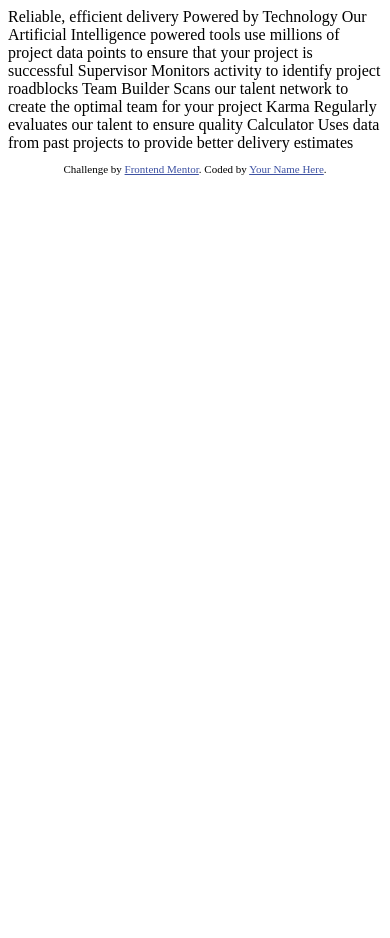
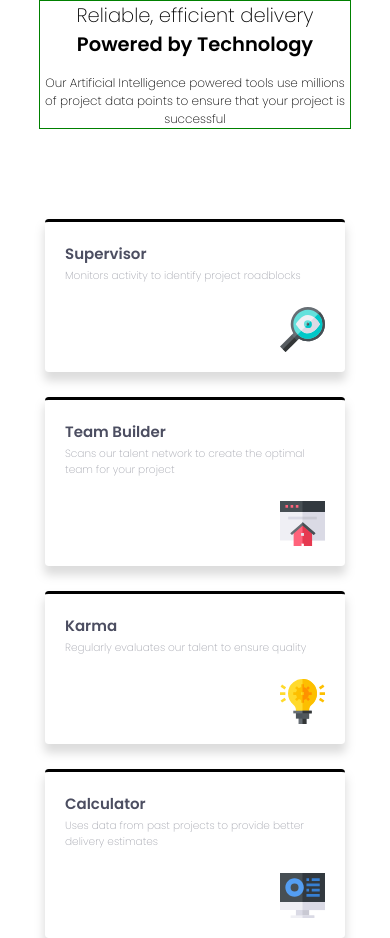
Before and after one commit to wojocode/feature-card, a plain HTML site: page index.html in a window 390 px wide. Before the commit the page ends 844 px from the top, so only its background shows below. Drawn offline with Linux system fonts and the light colour scheme.

Commit message:
responsive structure

```diff
--- a/index.html
+++ b/index.html
@@ -3,43 +3,46 @@
 <head>
   <meta charset="UTF-8">
   <meta name="viewport" content="width=device-width, initial-scale=1.0"> <!-- displays site properly based on user's device -->
-
+<link rel="stylesheet" href="style.css" type="text/css" media="all">
   <link rel="icon" type="image/png" sizes="32x32" href="./images/favicon-32x32.png">
 
   <title>Frontend Mentor | Four card feature section</title>
 
-  <!-- Feel free to remove these styles or customise in your own stylesheet 👍 -->
-  <style>
-    .attribution { font-size: 11px; text-align: center; }
-    .attribution a { color: hsl(228, 45%, 44%); }
-  </style>
 </head>
 <body>
+  <main>
 
-  Reliable, efficient delivery
-  Powered by Technology
-
-  Our Artificial Intelligence powered tools use millions of project data points
-  to ensure that your project is successful
-
-  Supervisor
-  Monitors activity to identify project roadblocks
-
-  Team Builder
-  Scans our talent network to create the optimal team for your project
-
-  Karma
-  Regularly evaluates our talent to ensure quality
-
-  Calculator
-  Uses data from past projects to provide better delivery estimates
+     <div class="brand_label">
+      <h2>Reliable, efficient delivery</h2>
+      <h1>Powered by Technology</h1>
+      <p>Our Artificial Intelligence powered tools use millions of project data points
+        to ensure that your project is successful</p>
+     </div>
 
 
-  <footer>
-    <p class="attribution">
-      Challenge by <a href="https://www.frontendmentor.io?ref=challenge" target="_blank">Frontend Mentor</a>.
-      Coded by <a href="#">Your Name Here</a>.
-    </p>
-  </footer>
+      <div class="container">
+        <div class="supervisor_card">
+          <h3>Supervisor</h3>
+          <p>Monitors activity to identify project roadblocks</p>
+          <img src="images/icon-supervisor.svg" aria-hidden="true">
+        </div>
+        <div class="builder_card">
+          <h3>Team Builder</h3>
+          <p>Scans our talent network to create the optimal team for your project</p>
+          <img src="images/icon-team-builder.svg" aria-hidden="true">
+        </div>
+        <div class="karma_card">
+          <h3>Karma</h3>
+          <p>Regularly evaluates our talent to ensure quality</p>
+          <img src="images/icon-karma.svg" aria-hidden="true">
+        </div>
+        <div class="calcolator_card">
+          <h3>Calculator</h3>
+          <p>Uses data from past projects to provide better delivery estimates</p>
+          <img src="images/icon-calculator.svg" aria-hidden="true">
+        </div>
+      </div>
+
+  </main>
 </body>
 </html>
--- /dev/null
+++ b/style.css
@@ -0,0 +1,94 @@
+@import url('https://fonts.googleapis.com/css2?family=Poppins:wght@200;400;600&display=swap');
+
+:root{
+--red: hsl(0, 78%, 62%);
+--cyan: hsl(180, 62%, 55%);
+--orange: hsl(34, 97%, 64%);
+--blue: hsl(212, 86%, 64%);
+--very_dark_blue:hsl(234, 12%, 34%);
+--grayish_blue: hsl(229, 6%, 66%);
+--very_light_gray: hsl(0, 0%, 98%);
+    font-size:15px;
+}
+*{
+    box-sizing: border-box;
+    margin:0;
+    padding:0;
+}
+body{
+    font-family: 'Poppins', sans-serif;
+    height:100vh;
+}
+main{
+    min-height:100%;
+    display:flex;
+    flex-direction: column;
+    justify-content: center;
+}
+.brand_label{
+    max-width:400px;
+    width:80%;
+    margin:0 auto 90px auto;
+    text-align: center;
+    border:1px solid green;
+}
+.brand_label h2 , .brand_label h1{
+    font-weight:200;
+    font-size:1.3rem;
+}
+.brand_label h1{
+font-weight:600
+}
+img{
+    width:3rem;
+}
+.brand_label p{
+    margin-top:15px;
+    font-weight:200;
+    font-size:0.8rem;
+}
+.container h3{
+    font-size:1rem;
+    color:var(--very_dark_blue);
+}
+.container{
+    width:80%;
+    max-width:1100px;
+    margin:0 auto;
+    display:flex;
+    flex-direction: row;
+    justify-content: center;
+    align-content: flex-start;
+    flex-wrap: wrap;
+    gap:25px;
+}
+.container div{
+padding:20px;
+border-radius:0.25rem;
+border-top:3px solid;
+box-shadow:0px 8px 10px 1px rgba(128, 128, 128, 0.273);
+flex:0 1 300px;
+}
+.container div img{
+    float:right;
+    margin-top:20px;
+}
+.container div p{
+font-size:0.7rem;
+color:var(--grayish_blue);
+font-weight:200;
+padding:3px 0;
+}
+@media screen and (min-width:375){
+    .brand_label h2 , .brand_label h1{
+    font-size:3rem;
+}
+}
+
+@media  screen and (min-width:1188px){
+
+   .container div:first-child , .container div:nth-child(3){
+        transform:translateY(50%)
+     }
+
+}
```
